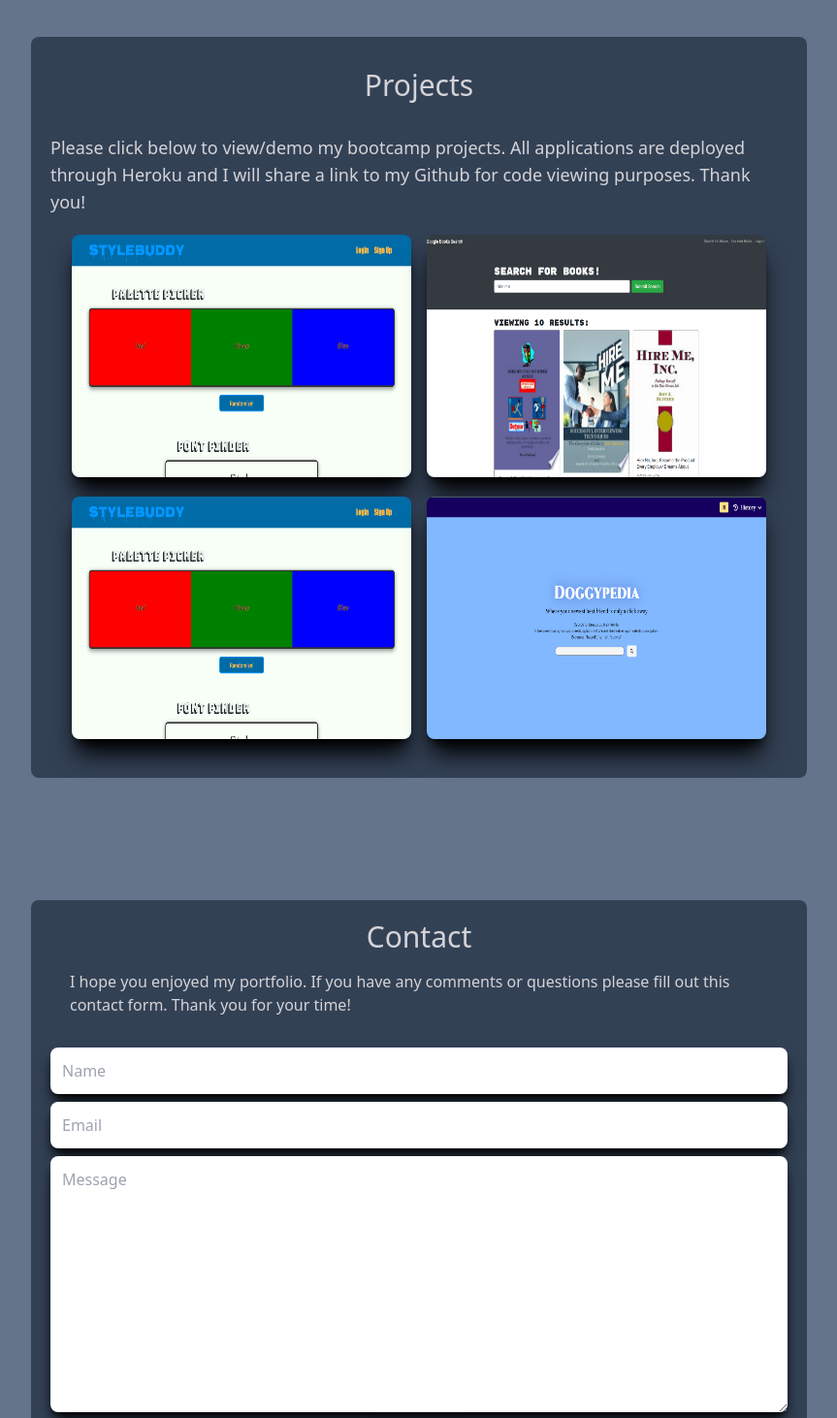
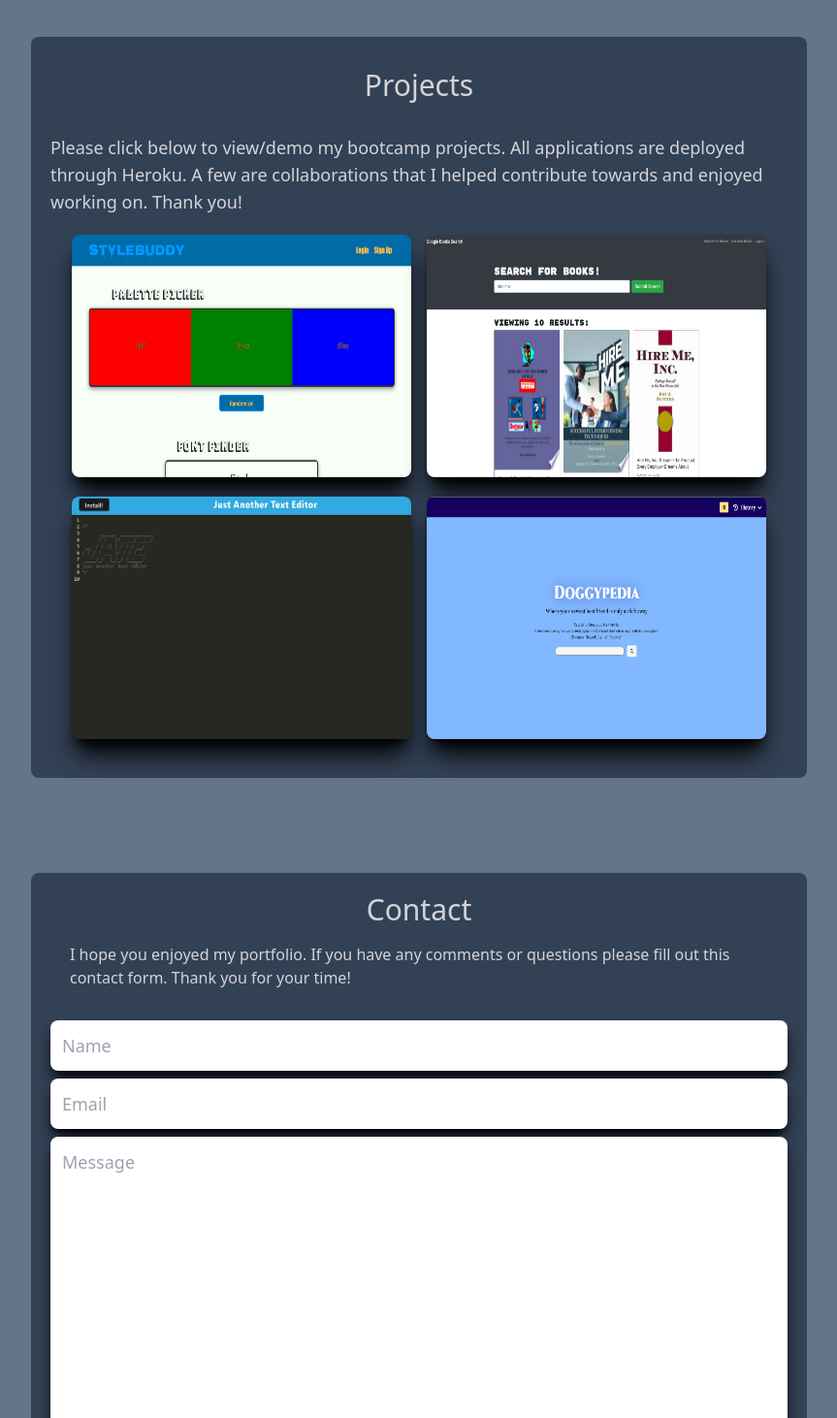
Before and after one commit to kidd93/react-portfolio-kidd, a React (Create React App) app: page / in a window 1280 px wide. Shown: the part 1580-3042 px from the top of the page at 97% size, without its empty margins (208-1071 px from the left). Built offline with nearby package versions, Linux system fonts and the light colour scheme.

Commit message:
corrected styling errors

```diff
--- a/src/components/Contact.jsx
+++ b/src/components/Contact.jsx
@@ -3,15 +3,15 @@ import React from 'react'
 const Contact = () => {
   return (
     <div className='w-full md:h-screen bg-slate-500 text-zinc-300 flex justify-center items-center pt-3' name='contact'>
-      <form action='' className='flex flex-col max-w-[800px] bg-slate-700 px-5 rounded-lg'>
+      <form method='POST' action='https://getform.io/f/1d468805-f4e2-4a6b-a77e-6f781c2aa606' className='flex flex-col max-w-[800px] bg-slate-700 px-5 rounded-lg'>
         <div className='pb-8'>
           <p className='text-3xl flex justify-center items-center px-5 py-5 pb-4'>Contact</p>
           <p className='px-5'>I hope you enjoyed my portfolio. If you have any comments or questions please fill out this contact form. Thank you for your time!</p>
         </div>
-        <input className='p-3 rounded-lg shadow-lg shadow-black' type='text' placeholder='Name' name='name'></input>
-        <input className='my-2 p-3 rounded-lg shadow-lg shadow-black' type='text' placeholder='Email' name='email'></input>
-        <textarea className='p-3 rounded-lg shadow-lg shadow-black' rows='10' placeholder='Message' name='message'></textarea>
-        <button className='my-2 mx-auto flex items-center border-2 border-zinc-400 shadow-lg shadow-black px-8 py-3 hover:bg-sky-900 hover:border-sky-900 font-semibold'>Send</button>
+        <input className='p-3 rounded-lg text-black text-lg shadow-lg shadow-black' type='text' placeholder='Name' name='name'></input>
+        <input className='my-2 p-3 rounded-lg text-black text-lg shadow-lg shadow-black' type='text' placeholder='Email' name='email'></input>
+        <textarea className='p-3 rounded-lg text-black text-lg shadow-lg shadow-black pb-5' rows='10' placeholder='Message' name='message'></textarea>
+        <button className='my-2 mx-auto flex items-center shadow-lg border-2 border-zinc-400 shadow-black px-8 py-3 hover:bg-sky-900 hover:border-sky-900 font-semibold'>Send</button>
       </form>
     </div>
   )
--- a/src/components/Projects.jsx
+++ b/src/components/Projects.jsx
@@ -2,6 +2,7 @@ import React from 'react'
 import styleBuddy from '../assets/styleBuddy2.png'
 import booksearch from '../assets/booksearch.png'
 import Doggypedia from '../assets/Doggypedia.png'
+import Jate from '../assets/Jate.png'
 
 const Projects = () => {
   return (
@@ -9,7 +10,7 @@ const Projects = () => {
       <div className='flex flex-col justify-center place-items-center w-full h-full'>
         <div className='flex flex-col justify-center place-items-center max-w-[800px] bg-slate-700 rounded-lg'>
           <p className='text-3xl py-8'>Projects</p>
-          <h1 className=' md:text-lg pb-5 px-5'>Please click below to view/demo my bootcamp projects. All applications are deployed through Heroku and I will share a link to my Github for code viewing purposes. Thank you!</h1>
+          <h1 className=' md:text-lg pb-5 px-5'>Please click below to view/demo my bootcamp projects. All applications are deployed through Heroku. A few are collaborations that I helped contribute towards and enjoyed working on. Thank you!</h1>
 
           <div className='flex flex-col justify-center'>
             <div className='grid sm:grid-cols-1 md:grid-cols-2 gap-4 pb-5'>
@@ -32,8 +33,8 @@ const Projects = () => {
           <div className='flex flex-col justify-center'>
             <div className='grid sm:grid-cols-1 md:grid-cols-2 gap-4 pb-10'>
               <div>
-                <a href='https://style-buddy22.herokuapp.com/'>
-                  <img src={styleBuddy} alt='' style={{ width: '350px', height: '250px'}} className='shadow-xl shadow-black hover:shadow-zinc-400'>
+                <a href='https://calm-castle-89895.herokuapp.com/'>
+                  <img src={Jate} alt='' style={{ width: '350px', height: '250px'}} className='shadow-xl shadow-black hover:shadow-zinc-400'>
                   </img>
                 </a>
               </div>
```
Also changed, not shown: src/assets/Jate.png (added).
